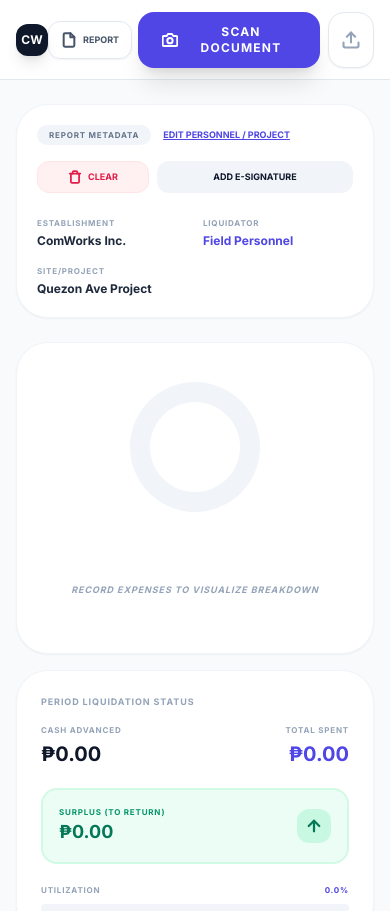
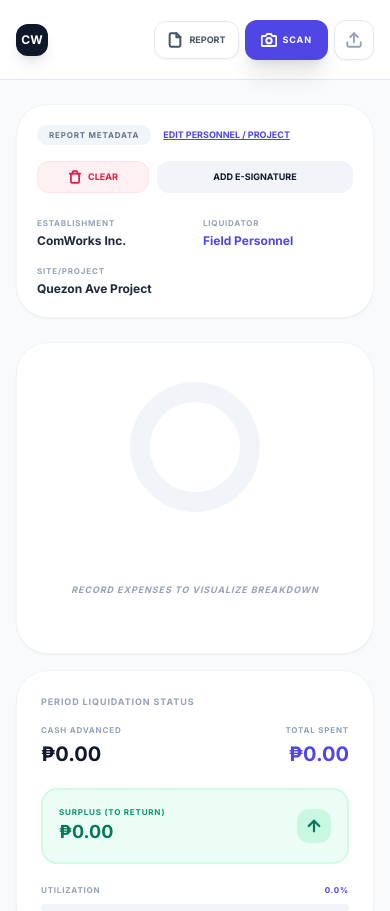
Before and after one commit to Merlito456/fieldexpensepro, a React (Vite) app: page / in a window 390 px wide. Shown: the top 911 px of the page. Built offline with nearby package versions, Linux system fonts and the light colour scheme.

Commit message:
Update ReceiptUploader.tsx

```diff
--- a/components/ReceiptUploader.tsx
+++ b/components/ReceiptUploader.tsx
@@ -20,14 +20,12 @@ const ReceiptUploader: React.FC<ReceiptUploaderProps> = ({ onAddExpense, onStart
     reader.onload = async (event) => {
       const base64 = event.target?.result?.toString().split(',')[1];
       if (base64) {
-        // Fallback for direct upload analysis
-        // Since isProcessing is handled globally now, we just pass the result back
         try {
            const result = await analyzeReceipt(base64, file.type);
            onAddExpense({
              title: result.title || "Uploaded Receipt",
              amount: result.amount || 0,
-             currency: result.currency || 'USD',
+             currency: result.currency || 'PHP',
              category: result.category || 'Miscellaneous',
              date: result.date || new Date().toISOString().split('T')[0],
              isVerified: true,
@@ -42,7 +40,7 @@ const ReceiptUploader: React.FC<ReceiptUploaderProps> = ({ onAddExpense, onStart
   };
 
   return (
-    <div className="relative flex gap-2">
+    <div className="relative flex gap-1.5 md:gap-2">
       <input
         type="file"
         accept="image/*"
@@ -54,21 +52,22 @@ const ReceiptUploader: React.FC<ReceiptUploaderProps> = ({ onAddExpense, onStart
       <button
         onClick={onStartScan}
         disabled={isProcessing}
-        className={`flex items-center gap-2 px-6 py-3 rounded-2xl font-black text-xs uppercase tracking-widest shadow-xl transition-all active:scale-95 ${
-          isProcessing ? 'bg-indigo-100 text-indigo-400 cursor-not-allowed' : 'bg-indigo-600 text-white hover:bg-indigo-700'
+        className={`flex items-center gap-1.5 md:gap-2 px-4 md:px-6 py-2.5 md:py-3 rounded-xl md:rounded-2xl font-black text-[9px] md:text-xs uppercase tracking-widest shadow-xl transition-all active:scale-95 ${
+          isProcessing ? 'bg-indigo-100 text-indigo-400 cursor-not-allowed shadow-none' : 'bg-indigo-600 text-white hover:bg-indigo-700'
         }`}
       >
-        <svg xmlns="http://www.w3.org/2000/svg" width="18" height="18" viewBox="0 0 24 24" fill="none" stroke="currentColor" strokeWidth="3" strokeLinecap="round" strokeLinejoin="round"><path d="M23 19a2 2 0 0 1-2 2H3a2 2 0 0 1-2-2V8a2 2 0 0 1 2-2h4l2-3h6l2 3h4a2 2 0 0 1 2 2z"/><circle cx="12" cy="13" r="4"/></svg>
-        Scan Document
+        <svg xmlns="http://www.w3.org/2000/svg" width="16" height="16" viewBox="0 0 24 24" fill="none" stroke="currentColor" strokeWidth="3" strokeLinecap="round" strokeLinejoin="round"><path d="M23 19a2 2 0 0 1-2 2H3a2 2 0 0 1-2-2V8a2 2 0 0 1 2-2h4l2-3h6l2 3h4a2 2 0 0 1 2 2z"/><circle cx="12" cy="13" r="4"/></svg>
+        <span className="hidden sm:inline">Scan Document</span>
+        <span className="sm:hidden">Scan</span>
       </button>
 
       <button
         onClick={() => fileInputRef.current?.click()}
         disabled={isProcessing}
-        className="p-3 bg-white border border-slate-200 rounded-2xl text-slate-400 hover:text-indigo-600 hover:border-indigo-200 transition-all shadow-sm"
+        className="p-2.5 md:p-3 bg-white border border-slate-200 rounded-xl md:rounded-2xl text-slate-400 hover:text-indigo-600 hover:border-indigo-200 transition-all shadow-sm"
         title="Upload Image"
       >
-        <svg xmlns="http://www.w3.org/2000/svg" width="20" height="20" viewBox="0 0 24 24" fill="none" stroke="currentColor" strokeWidth="2.5" strokeLinecap="round" strokeLinejoin="round"><path d="M21 15v4a2 2 0 0 1-2 2H5a2 2 0 0 1-2-2v-4"/><polyline points="17 8 12 3 7 8"/><line x1="12" x2="12" y1="3" y2="15"/></svg>
+        <svg xmlns="http://www.w3.org/2000/svg" width="18" height="18" viewBox="0 0 24 24" fill="none" stroke="currentColor" strokeWidth="2.5" strokeLinecap="round" strokeLinejoin="round"><path d="M21 15v4a2 2 0 0 1-2 2H5a2 2 0 0 1-2-2v-4"/><polyline points="17 8 12 3 7 8"/><line x1="12" x2="12" y1="3" y2="15"/></svg>
       </button>
     </div>
   );
```
